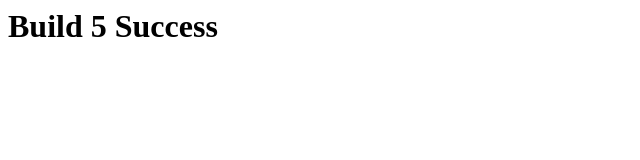
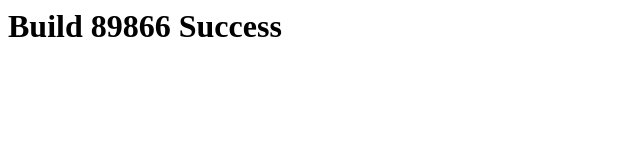
Before and after one commit to rahul-agrawal-99/cloud-web, a plain HTML site: page index.html in a window 1280 px wide. Shown: the whole page, without its empty margins (0-640 px from the left). Drawn offline with Linux system fonts and the light colour scheme.

Commit message:
Update index.html

```diff
--- a/index.html
+++ b/index.html
@@ -1 +1 @@
-<h1>  Build 5 Success </h1>
+<h1>  Build 89866 Success </h1>
```
